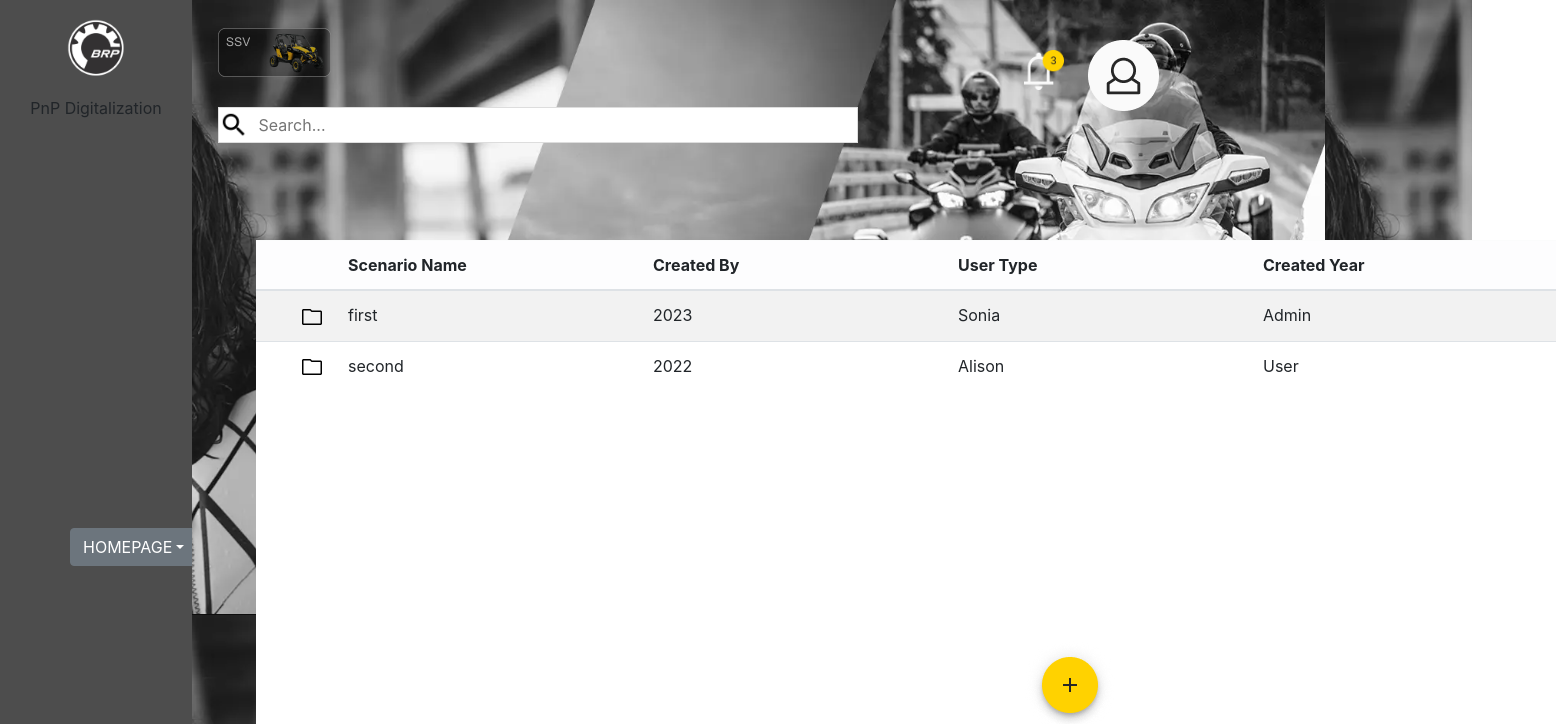
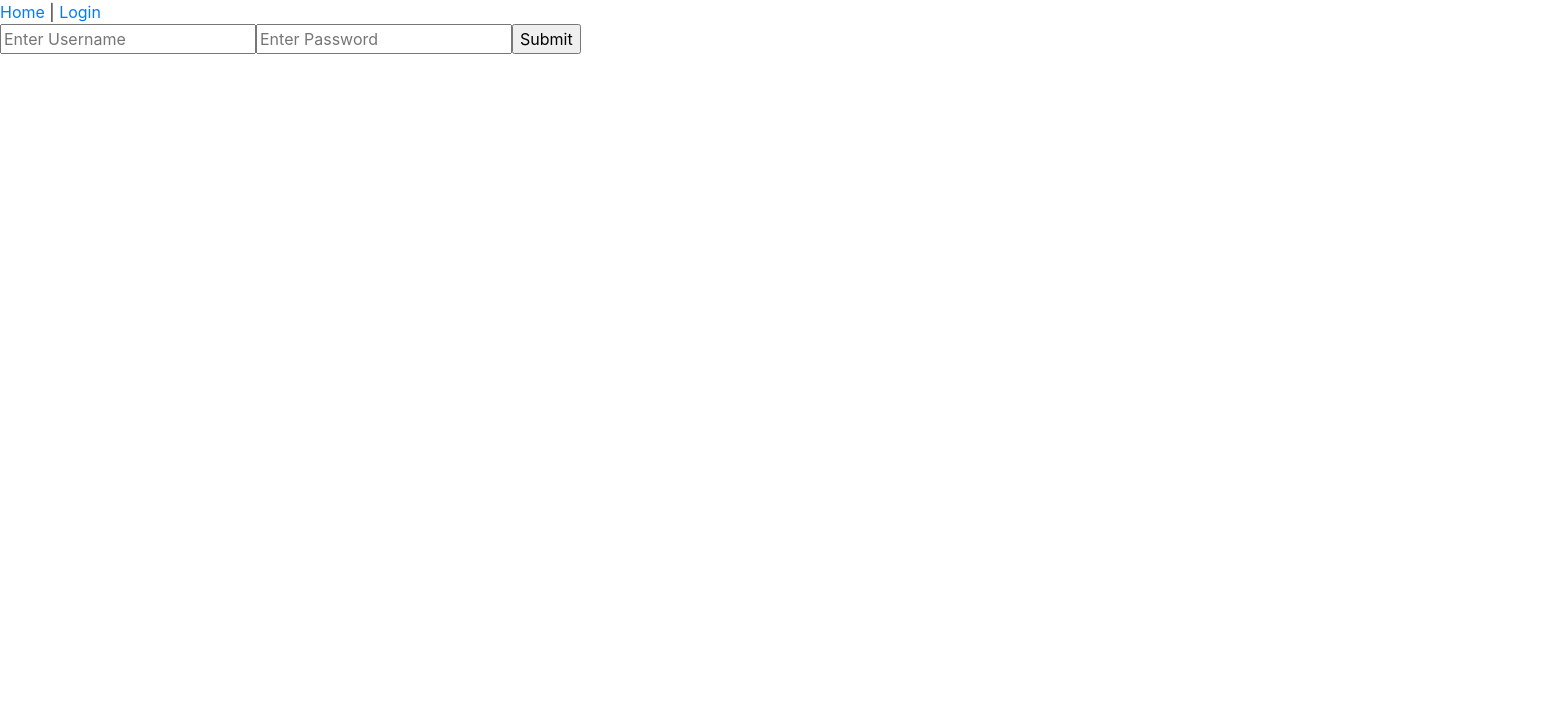
Before and after one commit to soniaeya/brp_poc, a React (Create React App) app in the folder client/: page /login in a window 1280 px wide. Shown: the top 724 px of the page, 1556 px wide, since content can reach past the window. Built offline with nearby package versions, Linux system fonts and the light colour scheme.

Commit message:
privateRouter doesnt work

```diff
--- a/client/package.json
+++ b/client/package.json
@@ -13,7 +13,7 @@
     "react": "^18.2.0",
     "react-bootstrap": "^2.7.0",
     "react-dom": "^18.2.0",
-    "react-router-dom": "^5.3.0",
+    "react-router-dom": "^6.8.0",
     "react-scripts": "^5.0.1",
     "reactjs-popup": "^2.0.5",
     "web-vitals": "^2.1.4"
--- a/client/src/App.js
+++ b/client/src/App.js
@@ -1,9 +1,9 @@
 
 import 'bootstrap/dist/css/bootstrap.min.css';
 import './App.css';
-import ResponsiveBreakpointsExample from "./Components/Table/Table.js"
+import Table from "./Components/Table/Table.js"
 import NewScenarioButton from "./Components/Buttons/NewScenarioButton"
-import SearchBar from "./Components/Header/SearchBar"
+// import SearchBar from "./Components/Header/SearchBar"
 import brpLogo from "./Img/BRP_logo.png"
 import ProLineSSV from "./Img/Pro-Line-SSV.png"
 
@@ -13,17 +13,21 @@ import userIcon from "./Img/User profile.png"
 import MyNavbar from './Components/Navbar/MyNavbar';
 
 import ReactDOM from "react-dom/client";
-import { BrowserRouter, Routes, Route } from "react-router-dom";
+import { BrowserRouter, Routes, Route, Switch } from "react-router-dom";
 import NewScenarioForm from "./Components/Forms/NewScenarioForm";
 import "./Components/dropdownMenu/dropdownMenu"
-import React from "react";
+import React, { Component } from "react";
 import DropdownMenu from "./Components/dropdownMenu/dropdownMenu";
+import LoginPage from './pages/LoginPage';
+import HomePage from './pages/HomePage';
+import Header from './Components/Header';
+import PrivateRoute from './utils/PrivateRoute';
 
-function App() {
-  let scenarios = [];
-  return (
+class App extends Component {
+  render() {
+    return (
     <div className="App">
-      <div className="leftDiv">
+      {/* <div className="leftDiv">
 
         <div className="title">
           <img className="brpLogo" src={brpLogo} alt="brp_logo"></img>
@@ -54,7 +58,7 @@ function App() {
           <SearchBar></SearchBar>
         </div>
         <div className="mainTable">
-          <ResponsiveBreakpointsExample></ResponsiveBreakpointsExample>
+          <Table></Table>
         </div>
 
 
@@ -63,10 +67,24 @@ function App() {
         <Route path="/form" element={<NewScenarioForm/>}>
         </Route>
       </div>
-      <DropdownMenu className="dropdownMenu"></DropdownMenu>
+      <DropdownMenu className="dropdownMenu"></DropdownMenu> */}
 
+          <Header/>
+      <Routes>
+        {/* <AuthProvider> */}
+          {/* <Route component={HomePage} path="/" exact/> */}
+          <Route element={<HomePage/>} path='/' exact/>
+          <Route element={<LoginPage />} path='/login'/>
+        {/* </AuthProvider> */}
+      </Routes>
+      {/* <Routes>
+    <Route path='/' element={<HelloWorld />} />
+    <Route path='/contact' element={<Contact />} />
+    <Route path='/vehicules' element={<Vehicules />} />
+  </Routes> */}
     </div>
-  );
+    )
+  };
 }
 
 export default App;
--- /dev/null
+++ b/client/src/Components/Header.js
@@ -0,0 +1,17 @@
+import React, {useContext} from 'react'
+import { Link } from 'react-router-dom'
+// import AuthContext from '../context/AuthContext'
+
+const Header = () => {
+    // let {user, logoutUser} = useContext(AuthContext)
+    return (
+        <div>
+            <Link to="/" >Home</Link>
+            <span> | </span>
+                <Link to="/login" >Login</Link>
+
+        </div>
+    )
+}
+
+export default Header
--- a/client/src/Components/Header/SearchBar.css
+++ /dev/null
@@ -1,34 +0,0 @@
-
-.form-field {
-    position: relative;
-    display: inline-block;
-}
-
-.icon {
-    position: absolute;
-    right: 0;
-}
-
-.SearchBar {
-    margin-top: 30px;
-    width: 50%;
-  position: absolute;
-  background-image: url("../../Img/loupe.png");
-
-  background-repeat: no-repeat;
-  background-position: left center;
-  background-size: 30px;
-
-  font-size: 16px;
-  padding: 5px 0px 5px 40px;
-  border: 1px solid #ddd;
-
-
-}
-
-#searchIcon{
-  margin-top: 30px;
-  width: 700px;
-  position: absolute;
-
-}
--- a/client/src/Components/Header/SearchBar.js
+++ /dev/null
@@ -1,25 +0,0 @@
-import React, {useState} from "react";
-import "./SearchBar.css"
-import loupe from "../../Img/loupe.png"
-
-
-function SearchBar() {
-    /*
-    TODO: Add search image to search bar
-     */
-
-    return (
-        <div>
-
-            <input
-
-                className="SearchBar"
-                placeholder="Search..."
-                type="text"
-            />
-
-        </div>
-    )
-}
-
-export default SearchBar;
--- /dev/null
+++ b/client/src/pages/HomePage.js
@@ -0,0 +1,12 @@
+import React, {useState, useEffect, useContext} from 'react'
+import AuthContext from '../context/AuthContext'
+
+const HomePage = () => {
+    return (
+        <div>
+            <p>You are logged to the home page!</p>
+        </div>
+    )
+}
+
+export default HomePage
--- a/client/src/pages/LoginPage.js
+++ b/client/src/pages/LoginPage.js
@@ -1,11 +1,11 @@
 import React, {useContext} from 'react'
-import AuthContext from '../context/AuthContext'
+// import AuthContext from '../context/AuthContext'
 
 const LoginPage = () => {
-    let {loginUser} = useContext(AuthContext)
+    // let {loginUser} = useContext(AuthContext)
     return (
         <div>
-            <form onSubmit={loginUser}>
+            <form>
                 <input type="text" name="username" placeholder="Enter Username" />
                 <input type="password" name="password" placeholder="Enter Password" />
                 <input type="submit"/>
--- /dev/null
+++ b/client/src/utils/PrivateRoute.js
@@ -0,0 +1,13 @@
+import { Route, redirect } from 'react-router-dom'
+// import { useContext } from 'react'
+// import AuthContext from '../context/AuthContext'
+
+const PrivateRoute = ({children, ...rest}) => {
+    // let {user} = useContext(AuthContext)
+    const authenticate = false;
+    return(
+        <Route {...rest}>{!authenticate ? <redirect to="/login" /> :   children}</Route>
+    )
+}
+
+export default PrivateRoute;
```
Also changed, not shown: client/src/context/AuthContext.js (added), 1 other file (tests, documents, lock files or other folders).
